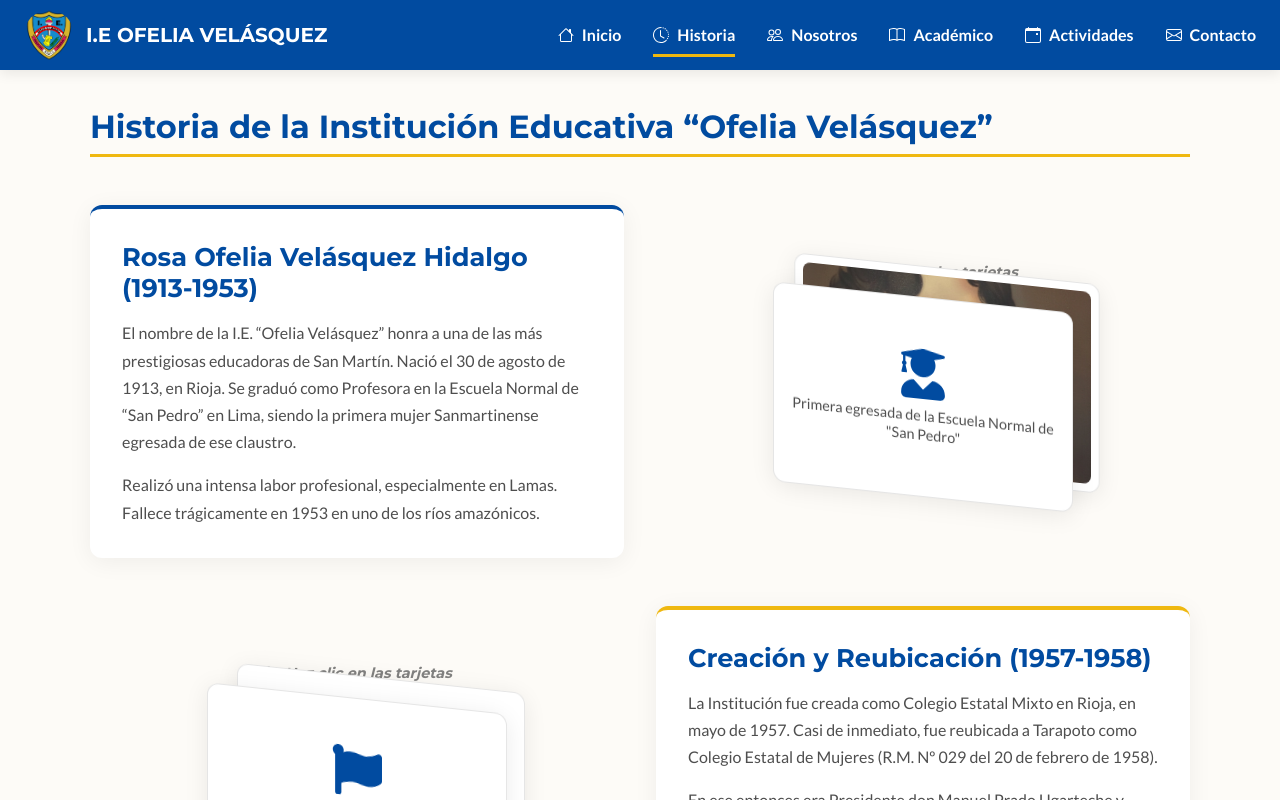
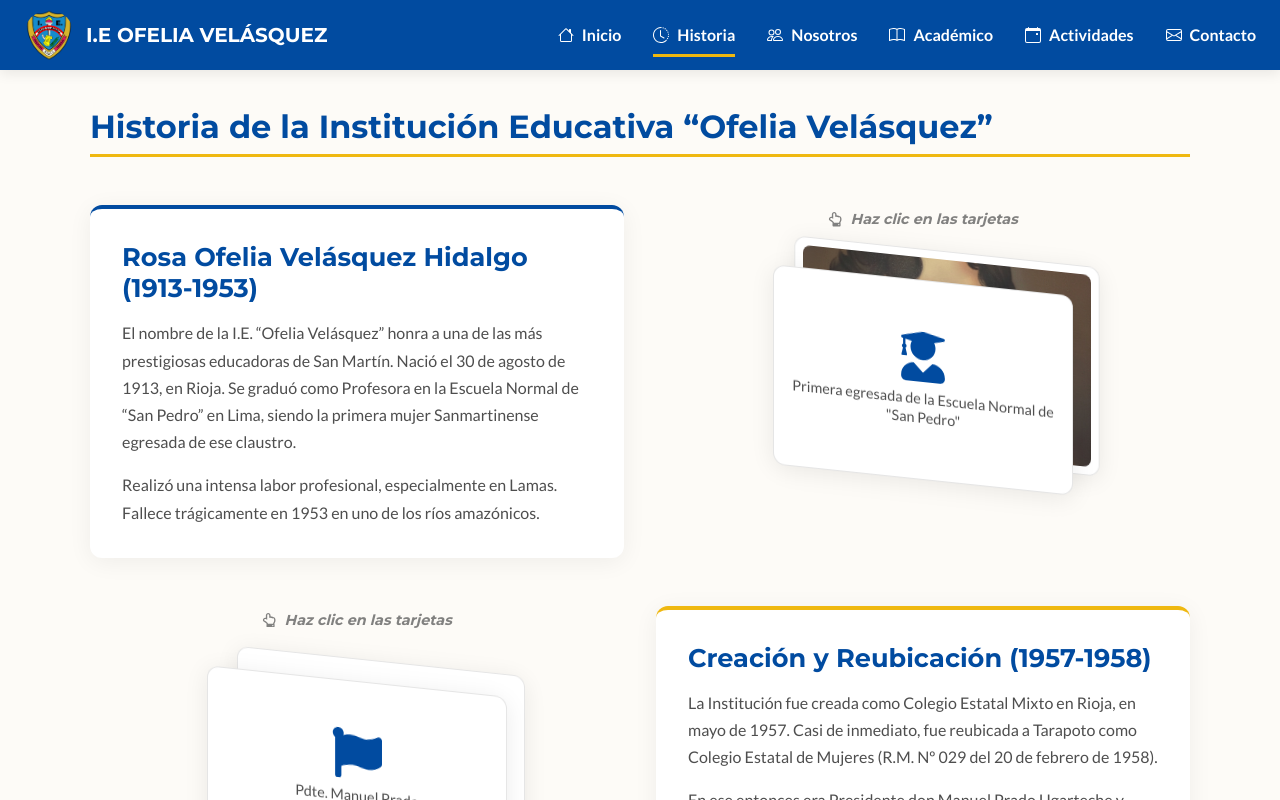
Before and after one commit to stron-1/ofelia, a React (Vite) app: page /historia in a window 1280 px wide. Shown: the top 800 px of the page. Built offline with nearby package versions, Linux system fonts and the light colour scheme.

Commit message:
Arreglo de posicion absoluta y top 5px

```diff
--- a/src/pages/HistoriaPage/HistoriaPage.module.css
+++ b/src/pages/HistoriaPage/HistoriaPage.module.css
@@ -93,13 +93,11 @@
   display: flex;
   align-items: center;
   gap: 0.5rem;
+  position: absolute;
+  top: 5px
+
 }
 
-/* * --- ARREGLO CRÍTICO: "Domesticar" el CSS de CardSwap ---
- * Esto anula el 'position: absolute' del CardSwap.css
- * y lo fuerza a quedarse dentro de nuestra cuadrícula.
- * ¡ESTA ES LA CORRECCIÓN PARA EL LAYOUT "INCOHERENTE"!
-*/
 .timelineVisual :global(.card-swap-container) {
   position: relative !important; /* Anula 'absolute' */
   transform: none !important; /* Anula 'translate' */
```
